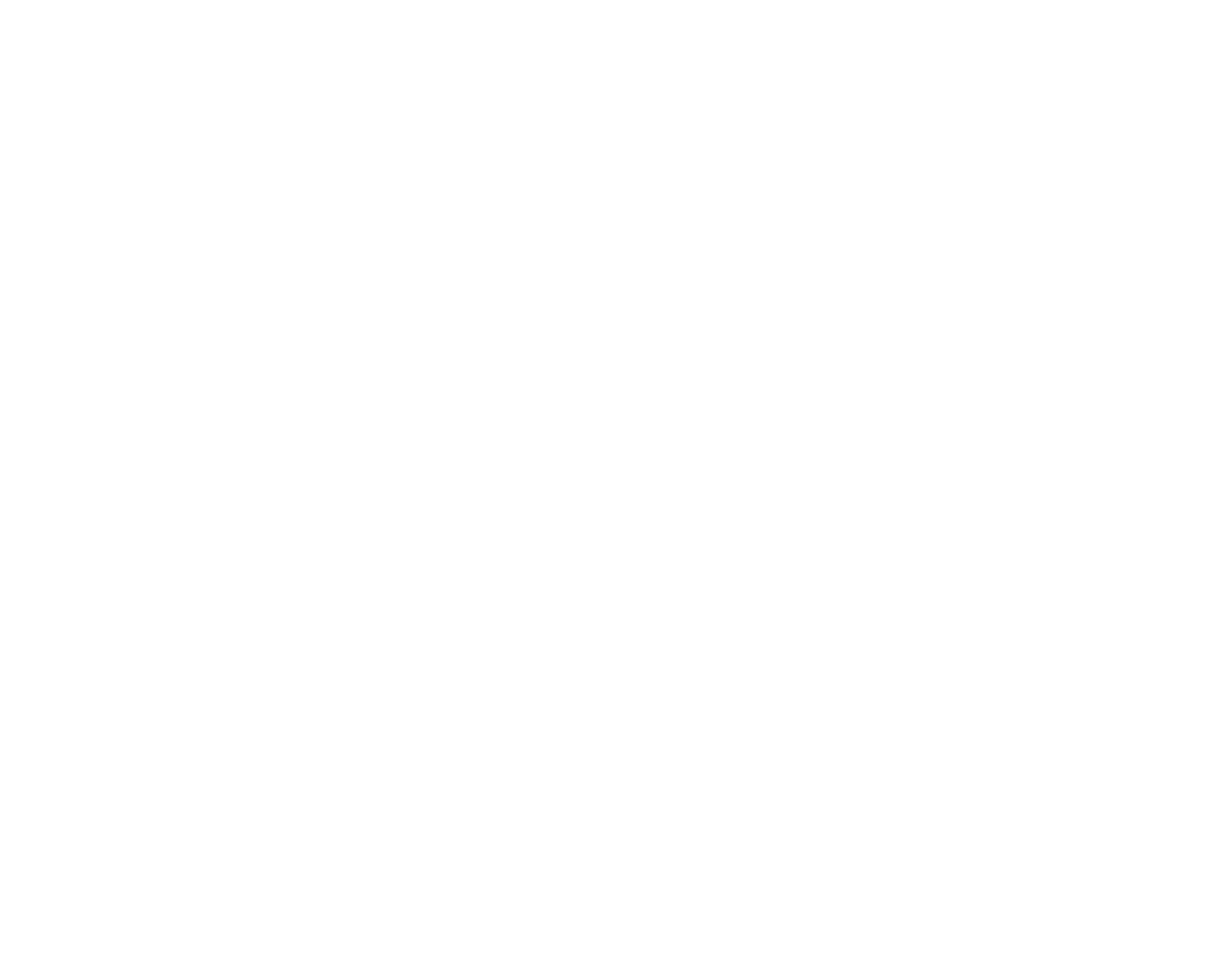
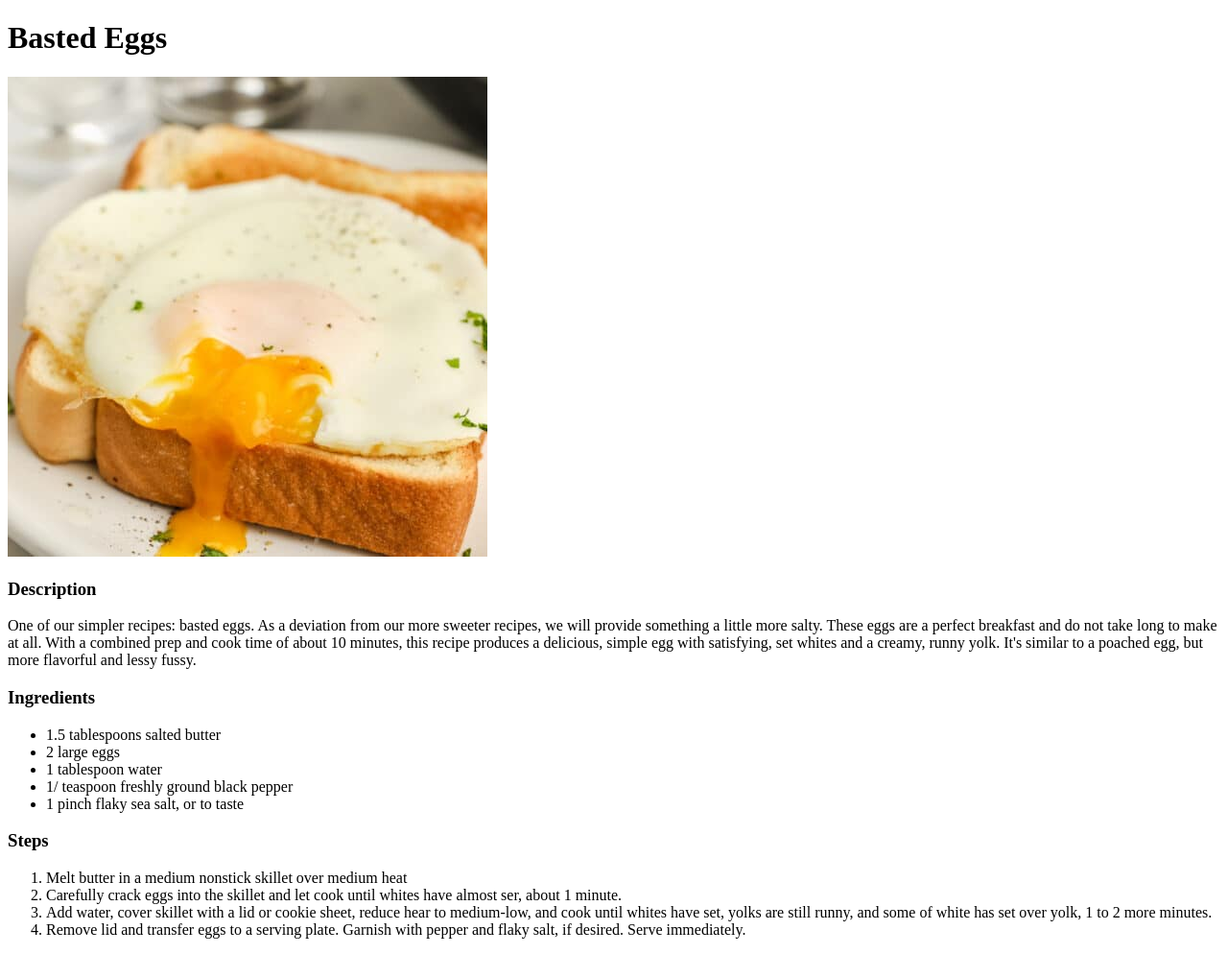
Before and after one commit to majesticaxel/odin-recipes, a plain HTML site: page recipes/eggs.html in a window 1280 px wide. Shown: the whole page at 96% size. Before the commit the page ends 800 px from the top, so only its background shows below. Drawn offline with Linux system fonts and the light colour scheme.

Commit message:
eggs.html

```diff
--- a/recipes/eggs.html
+++ b/recipes/eggs.html
@@ -1,6 +1,34 @@
 <!DOCTYPE html>
 
 <html lang="eng">
+    <head>
+        <h1>Basted Eggs</h1>
+        <img src="images/eggs.jpg" alt="Basted Eggs">
+        <h3>Description</h3>
+        <p>One of our simpler recipes: basted eggs. As a deviation from our more sweeter recipes, we will provide something
+            a little more salty. These eggs are a perfect breakfast and do not take long to make at all. With a combined prep
+            and cook time of about 10 minutes, this recipe produces a delicious, simple egg with satisfying, set whites
+            and a creamy, runny yolk. It's similar to a poached egg, but more flavorful and lessy fussy.
+        </p>
+        <h3>Ingredients</h3>
+        <ul>
+            <li>1.5 tablespoons salted butter</li>
+            <li>2 large eggs</li>
+            <li>1 tablespoon water</li>
+            <li>1/ teaspoon freshly ground black pepper</li>
+            <li>1 pinch flaky sea salt, or to taste</li>
+        </ul>
+        <h3>Steps</h3>
+        <ol>
+            <li>Melt butter in a medium nonstick skillet over medium heat</li>
+            <li>Carefully crack eggs into the skillet and let cook until whites have almost ser, about 1 minute.</li>
+            <li>Add water, cover skillet with a lid or cookie sheet, reduce hear to medium-low, and cook until whites have
+                set, yolks are still runny, and some of white has set over yolk, 1 to 2 more minutes.
+            </li>
+            <li>Remove lid and transfer eggs to a serving plate. Garnish with pepper and flaky salt, if desired. Serve
+                immediately.</li>
+        </ol>
 
+    </head>
 
 </html>
```
Also changed, not shown: recipes/images/eggs.jpg (added).
